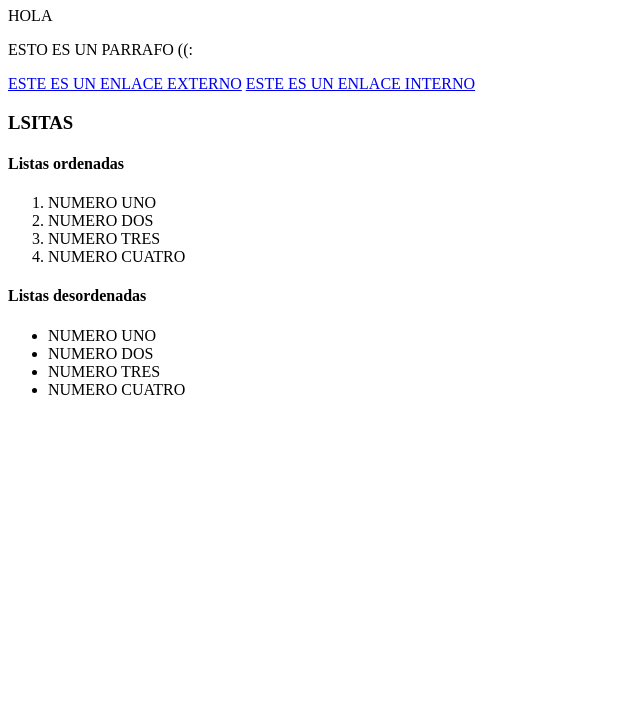
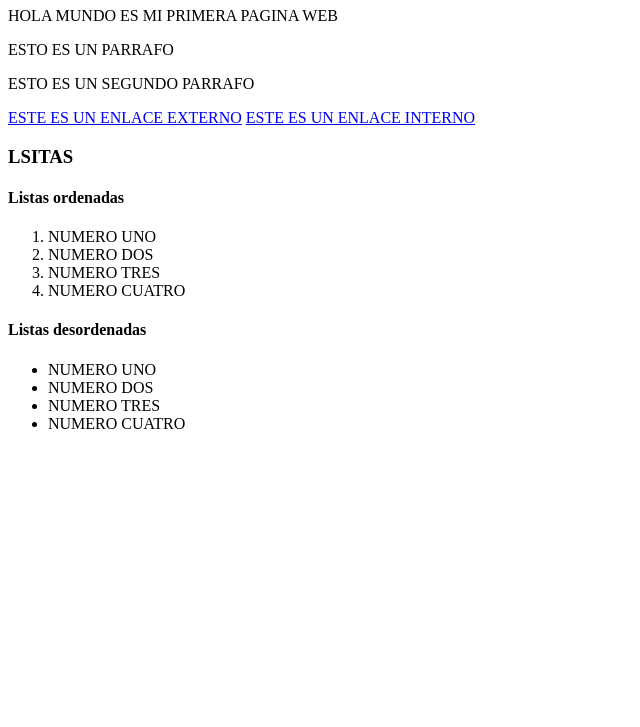
Before and after one commit to AxelJimnz/HTML-CSS, a plain HTML site: page 1.INTRODUCCION/etiquetas-habituales.html in a window 1280 px wide. Shown: the part 73-800 px from the top of the page, without its empty margins (0-640 px from the left). Drawn offline with Linux system fonts and the light colour scheme.

Commit message:
SegundoCommit

```diff
--- a/1.INTRODUCCION/etiquetas-habituales.html
+++ b/1.INTRODUCCION/etiquetas-habituales.html
@@ -1,5 +1,5 @@
 <!DOCTYPE html>
-<!--INTRODUCCION-->
+<!--INTRODUCCION PRIMER REPOSITORIO PARA GITHUB-->
 <html>
     <head>
         <title>ETIQUETAS HABITUALES ((:</title>
@@ -16,9 +16,10 @@
         <h6>ENCABEZADO 3</h6>-->
 
         <div>
-            <p>HOLA</p>
+            <p>HOLA MUNDO ES MI PRIMERA PAGINA WEB</p>
         </div>
-        <p>ESTO ES UN PARRAFO ((:</p>
+        <p>ESTO ES UN PARRAFO</p>
+	<p>ESTO ES UN SEGUNDO PARRAFO</p>
 
         <a href="http://google.com">ESTE ES UN ENLACE EXTERNO</a>
         <a href="index.html">ESTE ES UN ENLACE INTERNO</a>
@@ -43,13 +44,6 @@
                     <li>NUMERO CUATRO</li>
                 </ul>
             </div>
-
-
-
-
-
-
-
         </div>
     </body>
 </html>
```
Also changed, not shown: 1.INTRODUCCION/index.html (+3 -1 lines).
